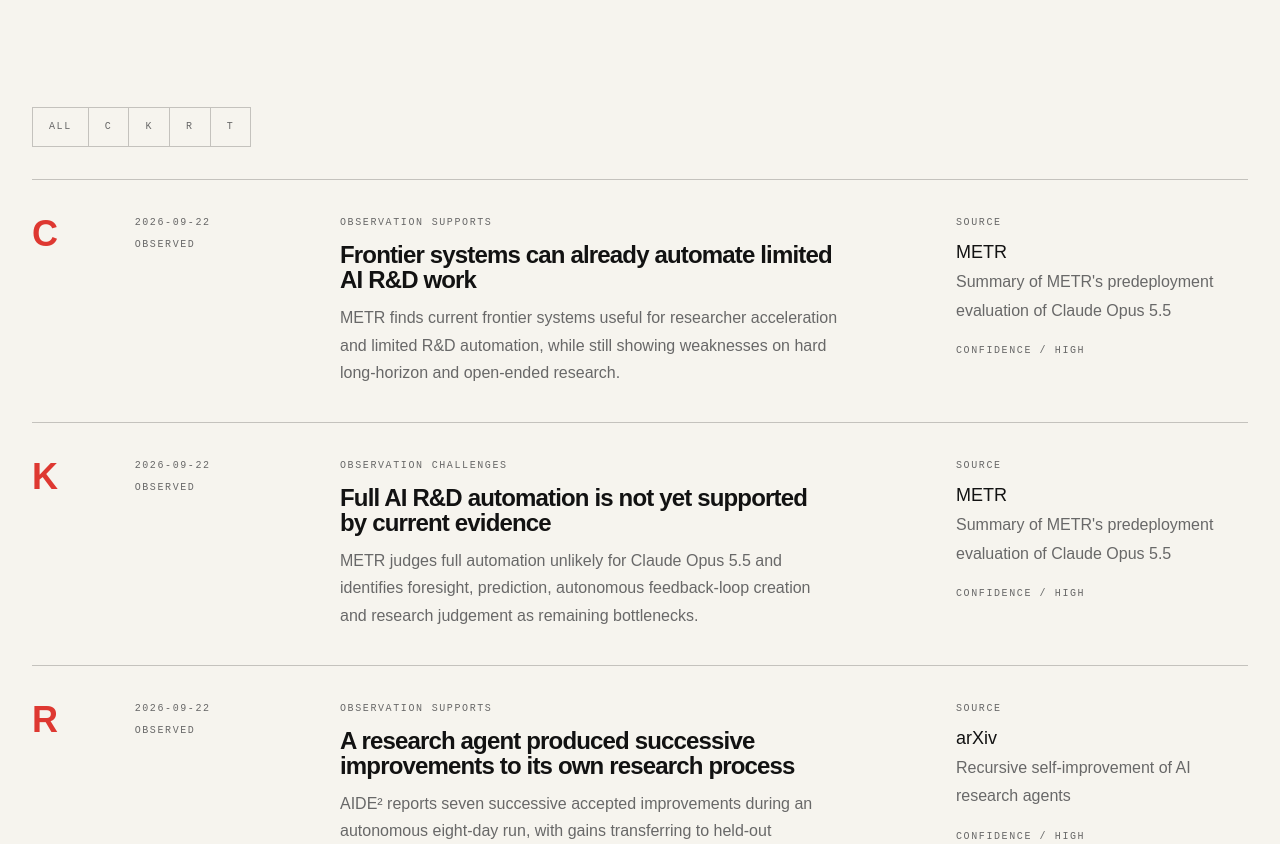
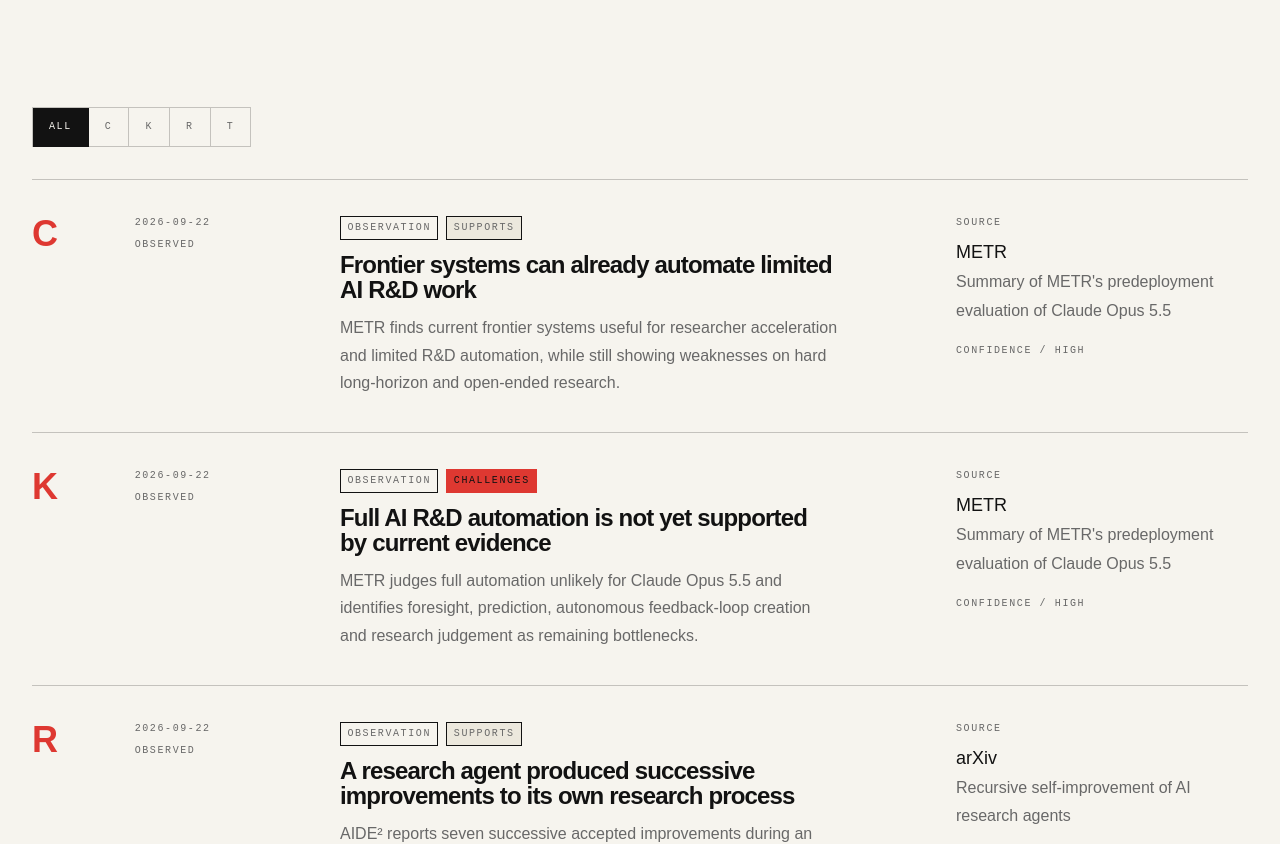
Before and after one commit to Bergtripper/feedback, a React (Vite) app: page / in a window 1280 px wide. Shown: the part 8594-9438 px from the top of the page. Built offline with nearby package versions, Linux system fonts and the light colour scheme.

Commit message:
F6: style evidence timeline

```diff
--- a/src/index.css
+++ b/src/index.css
@@ -13,3 +13,5 @@
 html{scroll-behavior:smooth;scroll-padding-top:4.5rem}.feedback-header{background:color-mix(in srgb,var(--bg) 95%,transparent);backdrop-filter:blur(8px)}.feedback-nav-link{color:var(--text);text-decoration:none;transition:opacity .15s ease}.feedback-nav-link:hover{opacity:.45}.feedback-mobile-nav{background:var(--bg)}
 
 .future-tab[data-active="true"],.future-tab:hover{background:var(--surface)}.future-tab[data-active="true"]{box-shadow:inset 4px 0 0 var(--accent)}.future-bar{background:var(--text);min-height:2px;transition:height .3s ease}
+
+.timeline-filter[data-active="true"],.timeline-filter:hover{background:var(--text);color:var(--on-text)}.timeline-chip{display:inline-block;padding:.25rem .4rem;border:1px solid var(--line)}.timeline-supports{background:var(--surface)}.timeline-challenges{background:var(--accent);color:var(--on-accent);border-color:var(--accent)}.timeline-row{transition:background-color .15s ease}.timeline-row:hover{background:var(--surface)}
```
